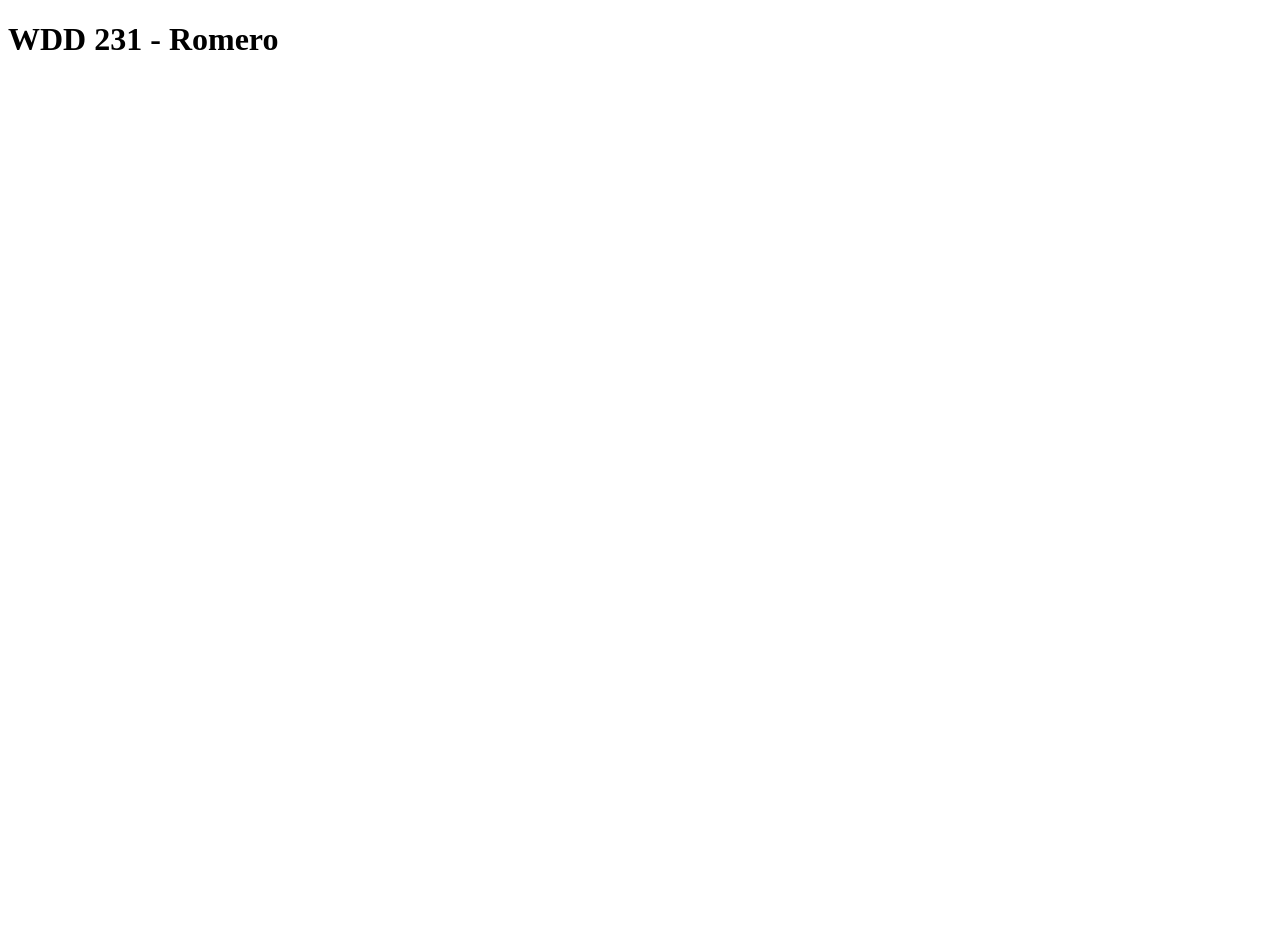
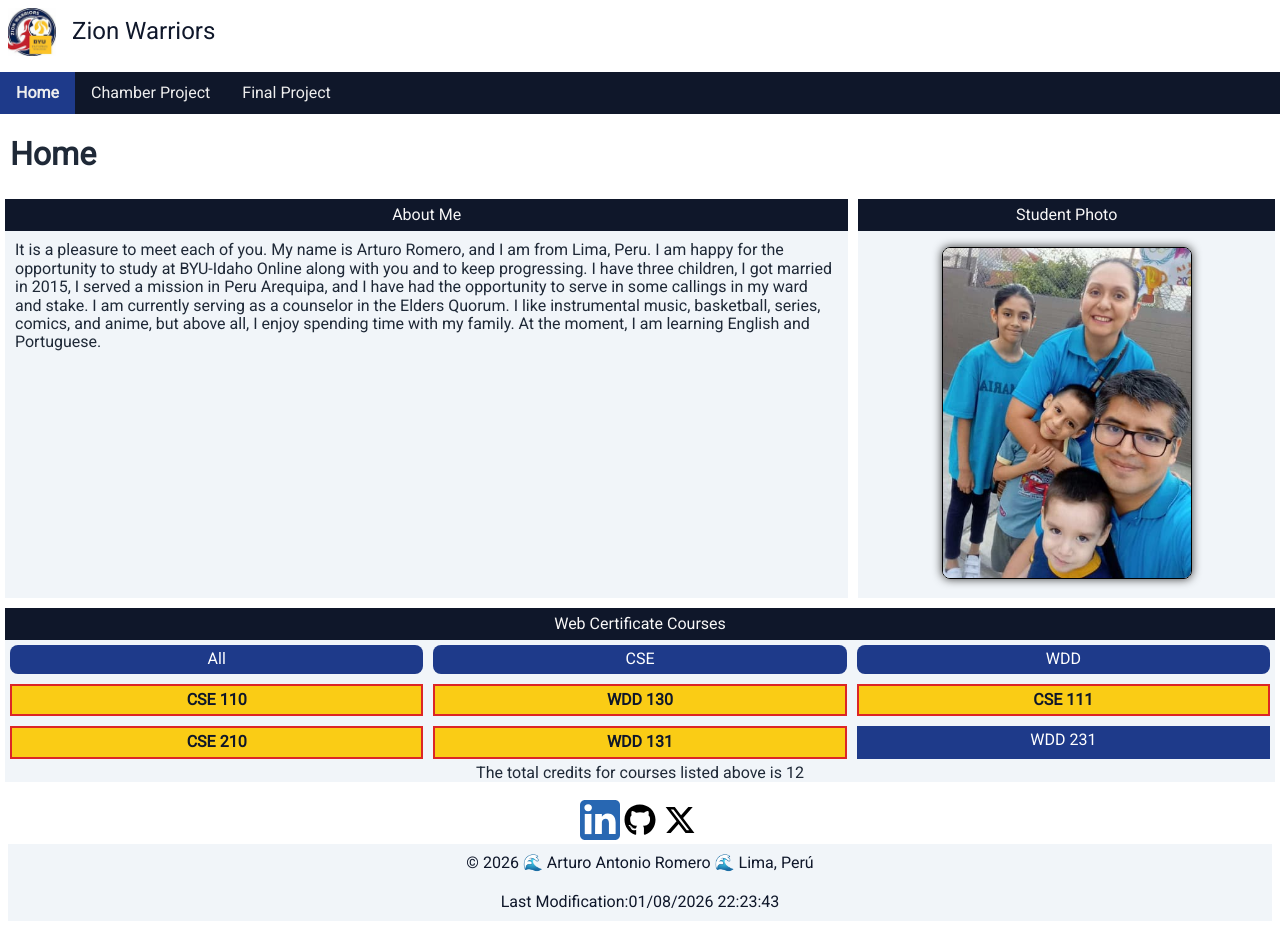
Before and after one commit to aromerosud/wdd231, a plain HTML site: page index.html in a window 1280 px wide. Before the commit the page ends 800 px from the top, so only its background shows below. Drawn offline with Linux system fonts and the light colour scheme.

Commit message:
W01 Assignment: Course Home Page

```diff
--- a/index.html
+++ b/index.html
@@ -4,12 +4,100 @@
 <head>
     <meta charset="UTF-8">
     <meta name="viewport" content="width=device-width, initial-scale=1.0">
-    <title>WDD 231
-    </title>
+    <title>WDD 231 - Web Fronted Development I - Arturo Romero</title>
+    <meta name="description"
+        content="WDD231 - Web Fronted Development | Arturo Romero | Personal home page featuring projects created with HTML, CSS, and JavaScripts.">
+    <meta name="author" content="Arturo Romero">
+    <link rel="preconnect" href="https://fonts.googleapis.com">
+    <link rel="preconnect" href="https://fonts.gstatic.com" crossorigin>
+    <link href="https://fonts.googleapis.com/css2?family=Roboto&display=swap" rel="stylesheet">
+    <link rel="stylesheet" href="styles/normalize.css">
+    <link rel="stylesheet" href="styles/small.css">
+    <link rel="stylesheet" href="styles/larger.css">
+    <script src="scripts/navigation.js" defer></script>
+    <script src="scripts/date.js" defer></script>
+    <script src="scripts/course.js" defer></script>
 </head>
 
 <body>
-    <h1>WDD 231 - Romero</h1>
+    <header>
+        <div class="header-top">
+            <div class="brand">
+                <img src="images/logo.jpg" alt="HTML Layout logo" width="128" height="128">
+                <span id="course-title">Zion Warriors</span>
+            </div>
+            <button id="menu" aria-label="Toggle navigation menu"></button>
+        </div>
+        <nav>
+            <ul class="navigation">
+                <li><a href="index.html" class="active" title="Final Project">Home</a></li>
+                <li><a href="#" title="Final Project">Chamber Project</a></li>
+                <li><a href="#" title="Final Project">Final Project</a></li>
+            </ul>
+        </nav>
+    </header>
+    <main>
+        <h1>Home</h1>
+        <section class="card card-left">
+            <div class="title-section">About Me</div>
+            <div class="action-up">
+                <p class="text-about">
+                    It is a pleasure to meet each of you. My name is Arturo Romero, and I am from Lima, Peru. I am happy
+                    for
+                    the
+                    opportunity to study at BYU-Idaho Online along with you and to keep progressing. I have three
+                    children,
+                    I
+                    got married in 2015, I served a mission in Peru Arequipa, and I have had the opportunity to serve in
+                    some
+                    callings in my
+                    ward and stake. I am currently serving as a counselor in the Elders Quorum. I like instrumental
+                    music,
+                    basketball,
+                    series, comics, and anime, but above all, I enjoy spending time with my family. At the moment, I am
+                    learning
+                    English
+                    and Portuguese.
+                </p>
+            </div>
+        </section>
+        <section class="card card-right">
+            <div class="title-section">Student Photo</div>
+            <img class="photo-perfil" src="images/profile.jpg" alt="Profile photo of Arturo Romero">
+        </section>
+        <section class="card-courses">
+            <div class="title-section">Web Certificate Courses</div>
+            <div class="action-up">
+                <button class="btn-certificate" id="all">All</button>
+                <button class="btn-certificate" id="cse">CSE</button>
+                <button class="btn-certificate" id="wdd">WDD</button>
+            </div>
+            <div class="action-down"></div>
+            <span id="total-credits"></span>
+        </section>
+    </main>
+    <footer>
+        <div class="action-up">
+            <a href="https://linkedin.com">
+                <img src="images/linkedin.svg" alt="LinkedIn Icon">
+            </a>
+            <a href="#">
+                <img src="images/github.svg" alt="Github Icon">
+            </a>
+            <a href="#">
+                <img src="images/x-twitter.svg" alt="X Icon">
+            </a>
+        </div>
+        <div class="footer-down">
+            <p>
+                <span id="currentyear"></span> 🌊 Arturo Antonio Romero 🌊 Lima, Perú
+            </p>
+            <p class="datelastmodified">
+                Last Modification:<span id="lastModified"></span>
+            </p>
+        </div>
+
+    </footer>
 </body>
 
 </html>
--- /dev/null
+++ b/scripts/course.js
@@ -0,0 +1,128 @@
+const courses = [
+    {
+        subject: 'CSE',
+        number: 110,
+        title: 'Introduction to Programming',
+        credits: 2,
+        certificate: 'Web and Computer Programming',
+        description: 'This course will introduce students to programming. It will introduce the building blocks of programming languages (variables, decisions, calculations, loops, array, and input/output) and use them to solve problems.',
+        technology: [
+            'Python'
+        ],
+        completed: true
+    },
+    {
+        subject: 'WDD',
+        number: 130,
+        title: 'Web Fundamentals',
+        credits: 2,
+        certificate: 'Web and Computer Programming',
+        description: 'This course introduces students to the World Wide Web and to careers in web site design and development. The course is hands on with students actually participating in simple web designs and programming. It is anticipated that students who complete this course will understand the fields of web design and development and will have a good idea if they want to pursue this degree as a major.',
+        technology: [
+            'HTML',
+            'CSS'
+        ],
+        completed: true
+    },
+    {
+        subject: 'CSE',
+        number: 111,
+        title: 'Programming with Functions',
+        credits: 2,
+        certificate: 'Web and Computer Programming',
+        description: 'CSE 111 students become more organized, efficient, and powerful computer programmers by learning to research and call functions written by others; to write, call , debug, and test their own functions; and to handle errors within functions. CSE 111 students write programs with functions to solve problems in many disciplines, including business, physical science, human performance, and humanities.',
+        technology: [
+            'Python'
+        ],
+        completed: true
+    },
+    {
+        subject: 'CSE',
+        number: 210,
+        title: 'Programming with Classes',
+        credits: 2,
+        certificate: 'Web and Computer Programming',
+        description: 'This course will introduce the notion of classes and objects. It will present encapsulation at a conceptual level. It will also work with inheritance and polymorphism.',
+        technology: [
+            'C#'
+        ],
+        completed: true
+    },
+    {
+        subject: 'WDD',
+        number: 131,
+        title: 'Dynamic Web Fundamentals',
+        credits: 2,
+        certificate: 'Web and Computer Programming',
+        description: 'This course builds on prior experience in Web Fundamentals and programming. Students will learn to create dynamic websites that use JavaScript to respond to events, update content, and create responsive user experiences.',
+        technology: [
+            'HTML',
+            'CSS',
+            'JavaScript'
+        ],
+        completed: true
+    },
+    {
+        subject: 'WDD',
+        number: 231,
+        title: 'Frontend Web Development I',
+        credits: 2,
+        certificate: 'Web and Computer Programming',
+        description: 'This course builds on prior experience with Dynamic Web Fundamentals and programming. Students will focus on user experience, accessibility, compliance, performance optimization, and basic API usage.',
+        technology: [
+            'HTML',
+            'CSS',
+            'JavaScript'
+        ],
+        completed: false
+    }
+]
+
+const coursesContainer = document.querySelector(".action-down");
+const totalCredits = document.querySelector("#total-credits");
+
+const allCoursesBtn = document.querySelector("#all");
+const cseCoursesBtn = document.querySelector("#cse");
+const wddCoursesBtn = document.querySelector("#wdd");
+
+createCourseCard(courses);
+
+allCoursesBtn.addEventListener("click", () => {
+    createCourseCard(courses);
+});
+
+cseCoursesBtn.addEventListener("click", () => {
+    const cseCourses = courses.filter(course => course.subject === "CSE");
+    createCourseCard(cseCourses);
+});
+
+wddCoursesBtn.addEventListener("click", () => {
+    const wddCourses = courses.filter(course => course.subject === "WDD");
+    createCourseCard(wddCourses);
+});
+
+function createCourseCard(filteredCourses) {
+    coursesContainer.innerHTML = "";
+
+    filteredCourses.forEach(course => {
+        const courseDiv = document.createElement("div");
+        courseDiv.classList.add("courses");
+
+        if (course.completed) {
+            courseDiv.classList.add("completed");
+        }
+
+        courseDiv.textContent = `${course.subject} ${course.number}`;
+        coursesContainer.appendChild(courseDiv);
+    });
+
+    displayTotalCredits(filteredCourses);
+}
+
+function displayTotalCredits(filteredCourses) {
+    const credits = filteredCourses.reduce(
+        (total, course) => total + course.credits,
+        0
+    );
+    totalCredits.textContent = "The total credits for courses listed above is " + credits;
+}
--- /dev/null
+++ b/scripts/date.js
@@ -0,0 +1,6 @@
+const copyrightSymbol = "©";
+const currentYear = new Date().getFullYear();
+const copyrightText = `${copyrightSymbol} ${currentYear}`;
+
+document.getElementById("currentyear").textContent = copyrightText;
+document.getElementById("lastModified").innerHTML = document.lastModified;
--- /dev/null
+++ b/styles/larger.css
@@ -0,0 +1,73 @@
+@media screen and (min-width: 750px) {
+    main {
+        display: grid;
+        grid-template-columns: repeat(3, 1fr);
+    }
+
+    header {
+        position: relative;
+        flex-direction: column;
+        align-items: stretch;
+    }
+
+    .header-top {
+        justify-content: flex-start;
+        gap: 1rem;
+    }
+
+    #menu {
+        display: none;
+    }
+
+    nav {
+        display: block;
+        width: 100%;
+        margin-top: 0.5rem;
+    }
+
+    .navigation {
+        display: flex;
+        flex-direction: row;
+        justify-content: flex-start;
+        align-items: center;
+    }
+
+    .navigation li {
+        flex: 0 0 auto;
+    }
+
+    .navigation a {
+        display: block;
+        color: #eee;
+        padding: 0.75rem 1rem;
+        text-decoration: none;
+        text-align: center;
+    }
+
+    .navigation a:hover {
+        background-color: var(--primary-color);
+        color: #ffffff;
+    }
+
+
+    .card-left {
+        grid-column: 1/3;
+    }
+
+    .card-right {
+        grid-column: 3/4;
+    }
+
+    .card-courses {
+        grid-column: 1/4;
+    }
+
+    .action-down {
+        display: grid;
+        grid-template-columns: repeat(3, 1fr);
+    }
+
+    .courses {
+        margin: 5px;
+    }
+}
--- /dev/null
+++ b/styles/small.css
@@ -0,0 +1,226 @@
+:root {
+    --primary-color: #1e3a8a;
+    --secondary-color: #0f172a;
+    --accent-yellow: #facc15;
+    --accent-red: #dc2626;
+    --body-color: #ffffff;
+    --header-color: #ffffff;
+    --section-color: #f1f5f9;
+    --text-color: #1f2937;
+}
+
+* {
+    margin: 0;
+    padding: 0;
+    box-sizing: border-box;
+}
+
+body {
+    margin: 0 auto;
+    font-family: 'Roboto', sans-serif;
+    background-color: var(--body-color);
+    color: var(--text-color);
+}
+
+.main {
+    display: grid;
+    grid-template-columns: 1fr;
+    padding: 10px;
+}
+
+header,
+footer {
+    background-color: var(--header-color);
+    color: var(--secondary-color);
+}
+
+header {
+    display: flex;
+    flex-direction: column;
+    align-items: stretch;
+    position: relative;
+}
+
+.header-top {
+    display: flex;
+    justify-content: space-between;
+    align-items: center;
+    padding: 0.5rem;
+}
+
+.brand {
+    display: flex;
+    align-items: center;
+    gap: 0.5rem;
+}
+
+.brand img {
+    width: 48px;
+    height: auto;
+}
+
+#course-title {
+    font-size: 1.5rem;
+    margin-left: 0.5rem;
+}
+
+.photo-perfil {
+    width: 250px;
+    height: auto;
+    margin: 15px;
+    margin-top: 1rem;
+    border: 1px solid rgb(0, 0, 0, 3);
+    box-shadow: 0 0 10px #333;
+    border-radius: .5rem;
+}
+
+.btn-certificate {
+    background-color: var(--primary-color);
+    color: #fff;
+    border: none;
+    border-radius: .5rem;
+    padding: 5px;
+    margin: 5px;
+}
+
+.btn-certificate:hover {
+    background-color: var(--accent-yellow);
+    color: var(--secondary-color);
+}
+
+.action-up {
+    display: grid;
+    grid-template: 1fr / 1fr 1fr 1fr;
+}
+
+.courses {
+    background-color: var(--primary-color);
+    color: #fff;
+    padding: 5px;
+    margin: 5px 0px;
+}
+
+.courses.completed {
+    background-color: var(--accent-yellow);
+    color: var(--secondary-color);
+    font-weight: 600;
+    border: 2px solid var(--accent-red);
+}
+
+#menu {
+    font-size: 2rem;
+    border: 0;
+    background: none;
+    color: #110b36;
+    cursor: pointer;
+    background-color: var(--section-color);
+}
+
+#menu::before {
+    content: "☰";
+    padding: 5px;
+}
+
+#menu.open::before {
+    content: "X";
+    padding: 5px;
+}
+
+nav {
+    width: 100%;
+}
+
+.navigation {
+    display: flex;
+    flex-direction: column;
+    list-style: none;
+    align-items: stretch;
+    background-color: var(--secondary-color);
+    color: #f8f7f7;
+}
+
+
+.navigation a {
+    color: #ffffff;
+    padding: 0.75rem 1rem;
+    text-decoration: none;
+    display: block;
+    text-align: left;
+}
+
+.navigation a:hover {
+    background-color: var(--primary-color);
+    color: #ffffff;
+    font-weight: 700;
+}
+
+.navigation a.active {
+    background-color: var(--primary-color);
+    font-weight: 600;
+}
+
+.open a {
+    display: block;
+    font-size: 1.2rem;
+}
+
+section {
+    margin: 5px;
+    background-color: var(--section-color);
+    text-align: center;
+}
+
+section,
+.footer-down {
+    background-color: var(--section-color);
+}
+
+h1 {
+    padding: 0px 10px;
+}
+
+.label {
+    font-size: small;
+    text-align: center;
+    padding: 5px;
+    color: #350357;
+}
+
+.title-section {
+    background-color: var(--secondary-color);
+    color: #f8f7f7;
+    padding: 7px;
+}
+
+p {
+    padding: 10px;
+    text-align: left;
+    grid-column: 1/4;
+}
+
+.text-credits {
+    text-align: center;
+}
+
+footer {
+    padding: 0.5rem;
+    text-align: center;
+    display: flex;
+    flex-direction: column;
+    align-items: center;
+    justify-content: center;
+    margin: 5px 0px;
+}
+
+footer img {
+    width: 40px;
+}
+
+.footer-down {
+    background-color: var(--section-color);
+    width: 100%;
+}
+
+footer p {
+    text-align: center;
+}
```
Also changed, not shown: scripts/navigation.js (added, +18 -0 lines), images/github.svg (added), images/linkedin.svg (added), images/logo.jpg (added), images/profile.jpg (added), images/x-twitter.svg (added), styles/normalize.css (added).
